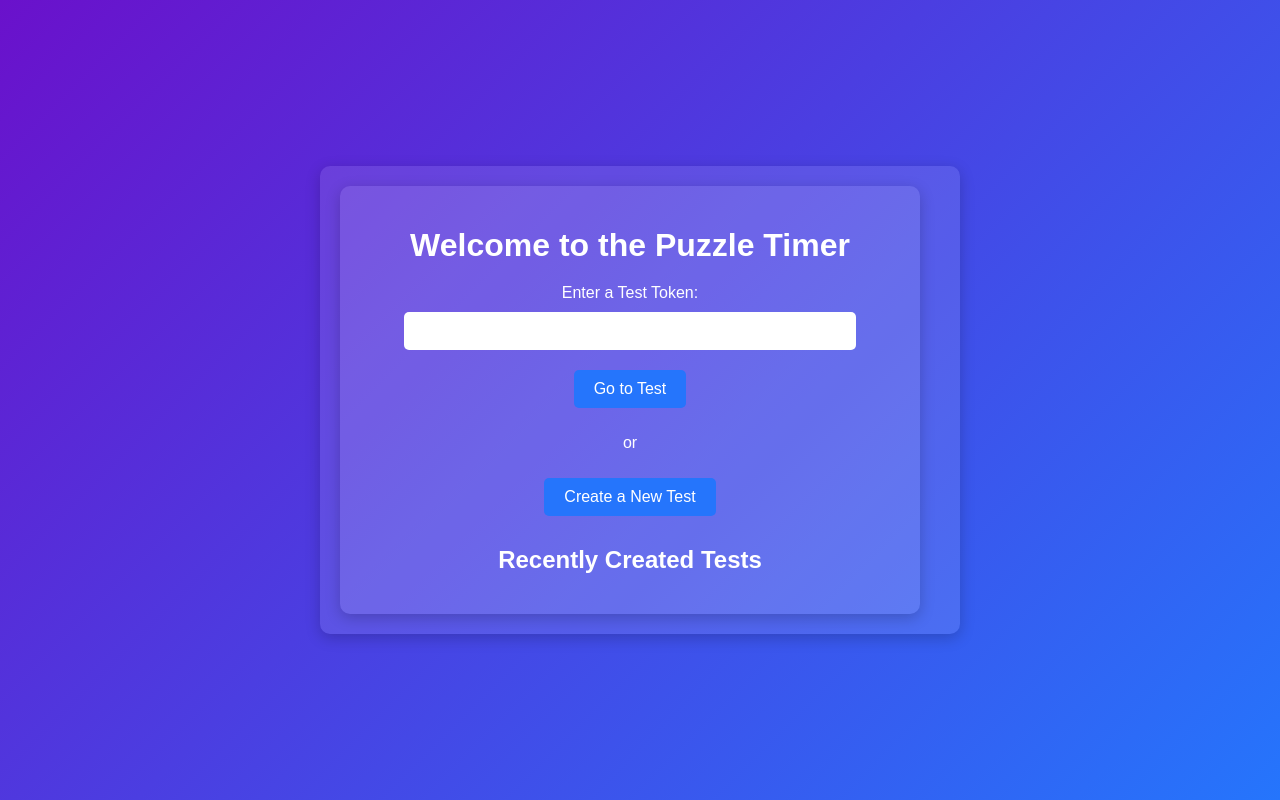
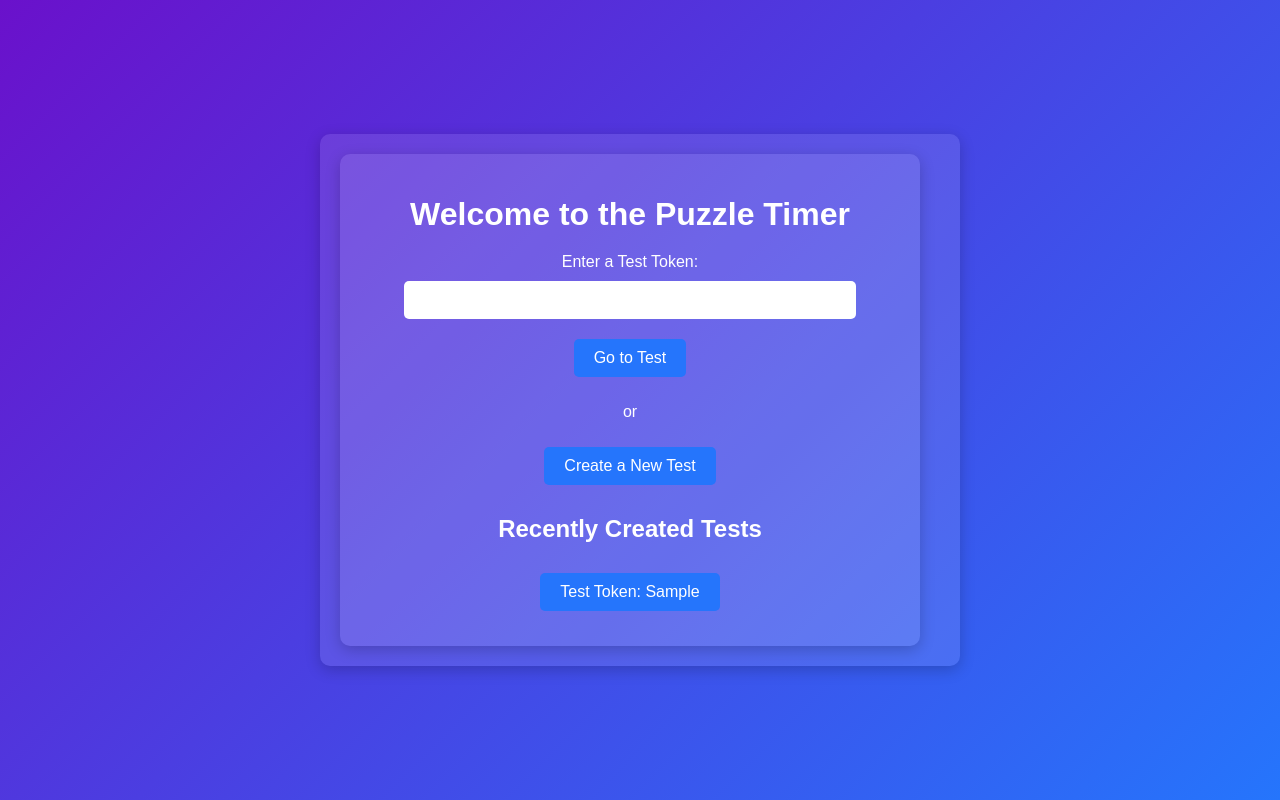
Before and after one commit to sgallaher/tests, a Flask app: page / in a window 1280 px wide. Run offline with Flask 3, Linux system fonts and the light colour scheme; tables that the repository leaves empty hold one stand-in row (values such as "Sample post").

Commit message:
Thursday update

```diff
--- a/app.py
+++ b/app.py
@@ -32,11 +32,11 @@
 def index():
     puzzle = []
     page = request.args.get('page', 1, type=int)
-    per_page = 5  # Change as needed
+    per_page = 5  # Number of tests per page
     pagination = Test.query.order_by(Test.id.desc()).paginate(page=page, per_page=per_page)
-    tests = pagination.items
+    recent_tests = pagination.items
     has_next = pagination.has_next
-    return render_template("index.html", tests=tests, page=page, has_next=has_next, puzzle=puzzle)
+    return render_template("index.html", puzzle=puzzle, recent_tests=recent_tests, page=page, has_next=has_next)
 
 # Accessing a test
 @app.route('/test/<token>')
--- a/requirements.txt
+++ b/requirements.txt
@@ -1,3 +1,5 @@
 flask
 gunicorn
 flask_sqlalchemy
+flask_bcrypt
+flask_mail
--- a/static/js/puzzle.js
+++ b/static/js/puzzle.js
@@ -1,10 +1,15 @@
-function redirectToToken(event) {
-    event.preventDefault();
-    const token = document.getElementById('token').value;
-    if (token) {
-        window.location.href = `/${token}`;
+
+    function redirectToToken(event) {
+        event.preventDefault(); // Prevent the default form submission
+        const tokenInput = document.getElementById('token');
+        const token = tokenInput.value.trim(); // Get the token value and trim whitespace
+        if (token) {
+            window.location.href = `/test/${token}`; // Redirect to the /test/<token> URL
+        } else {
+            alert('Please enter a valid token.'); // Handle empty input
+        }
     }
-}
+
 
 let puzzle = JSON.parse(document.getElementById('puzzle-data').textContent || '[]');
 let wordScores = new Array(puzzle.length).fill(0);
--- a/templates/base.html
+++ b/templates/base.html
@@ -108,6 +108,16 @@
         .incorrect {
             background-color: red !important;
         }
+
+        ul {
+            list-style-type: none; /* Removes bullet points */
+            padding: 0; /* Removes default padding */
+            margin: 0; /* Removes default margin */
+        }
+
+        li {
+            margin-bottom: 5px; /* Optional: Add spacing between list items */
+        }
     </style>
     {% block extra_styles %}{% endblock %}
 </head>
--- a/templates/index.html
+++ b/templates/index.html
@@ -18,7 +18,7 @@
             <h2>Recently Created Tests</h2>
             <ul>
                 {% for test in recent_tests %}
-                    <li><a href="/{{ test.token }}">Test Token: {{ test.token }}</a></li>
+                    <li><a href="test/{{ test.token }}">Test Token: {{ test.token }}</a></li>
                 {% endfor %}
             </ul>
             <div class="pagination">
```
